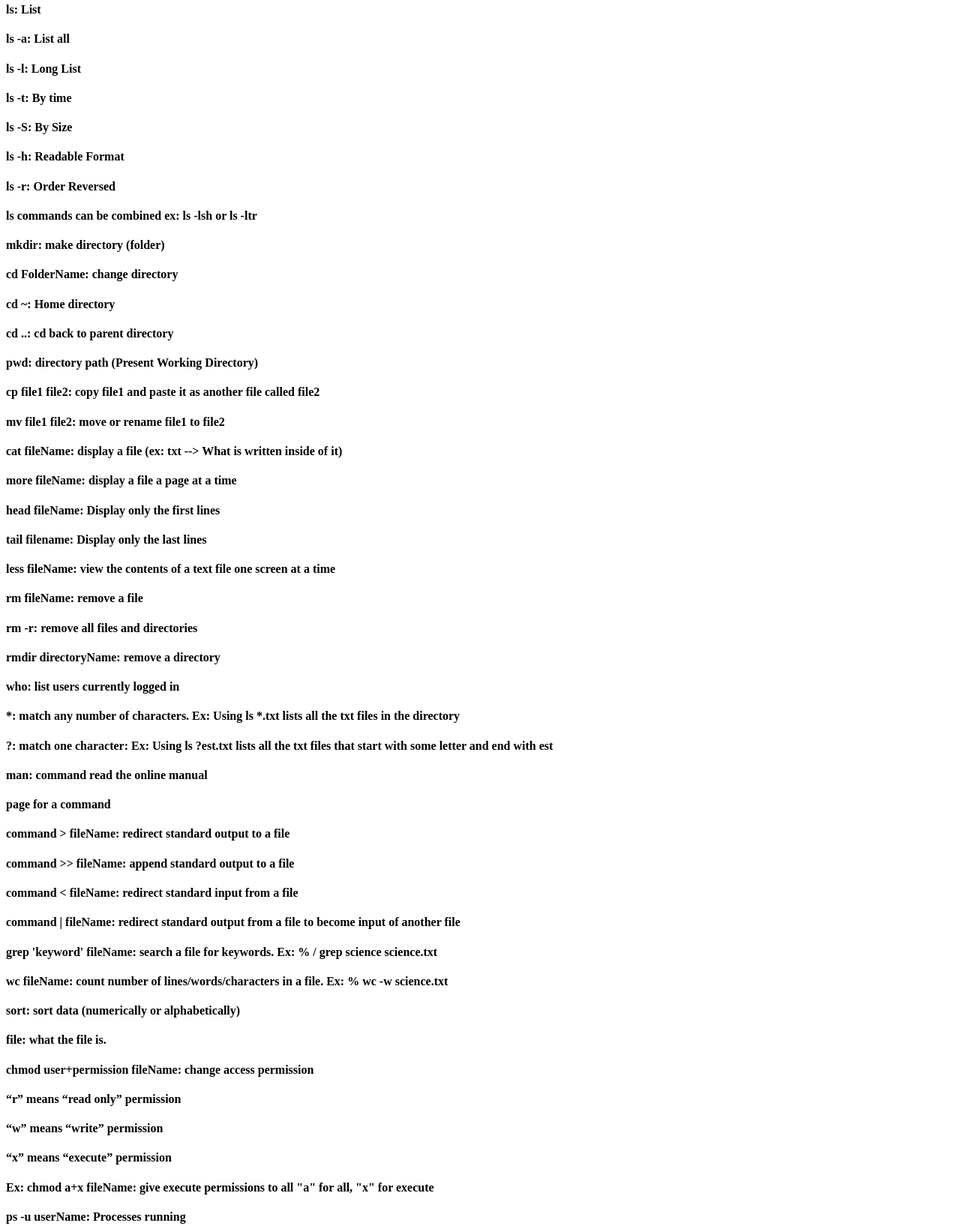
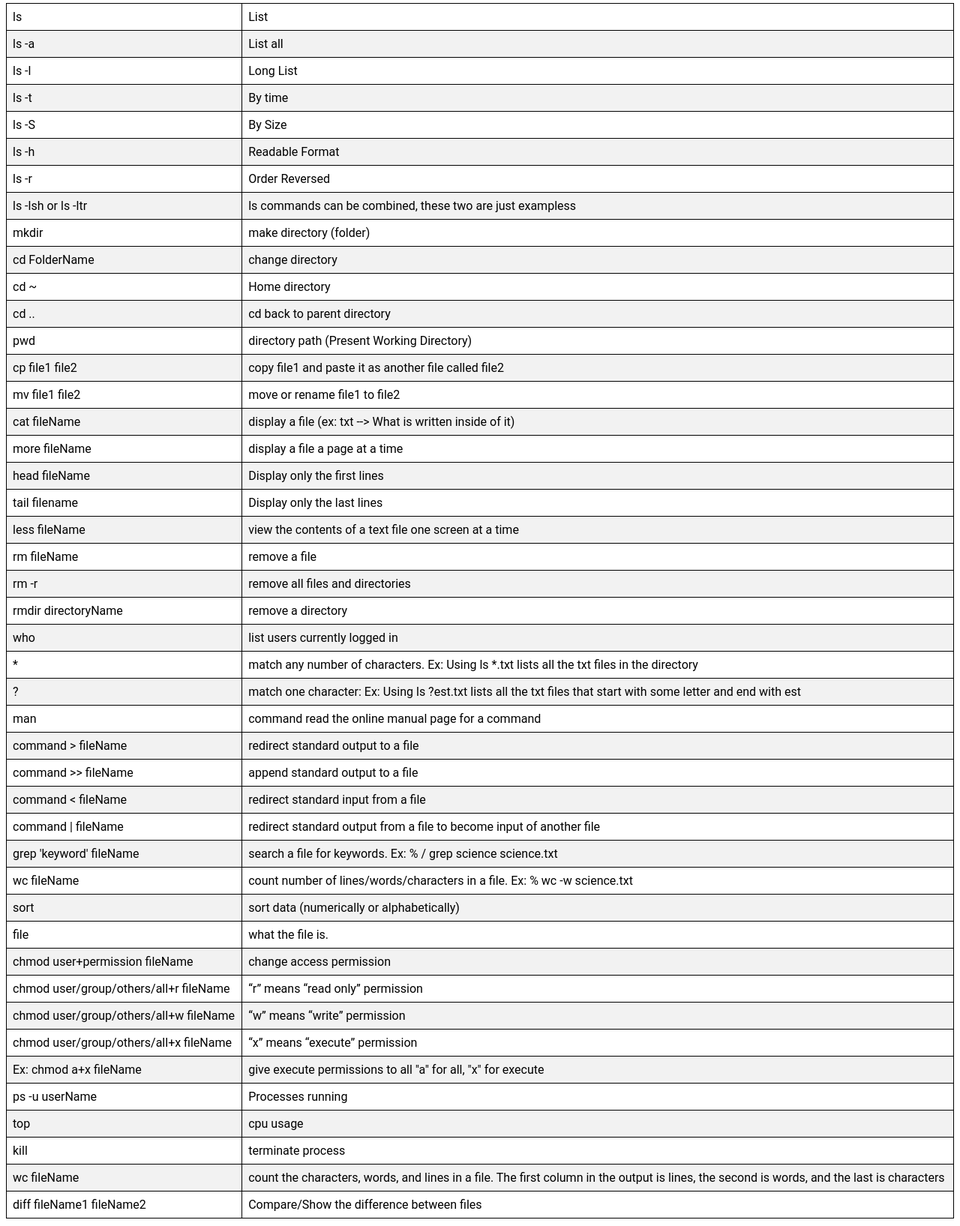
Before and after one commit to JulieSlei/x, a plain HTML site: page commands.html in a window 1280 px wide. Shown: the part 4-1639 px from the top of the page at 75% size. Drawn offline with Linux system fonts and the light colour scheme.

Commit message:
Update commands.html

```diff
--- a/commands.html
+++ b/commands.html
@@ -1,53 +1,208 @@
+<!DOCTYPE html>
 <html>
 <head>
-<title> Commands </title>
-<head>
+  <meta name="viewport" content="width=device-width, initial-scale=1">
+  <title>Commands</title>
+  <style>
+    * {
+      font-family: Roboto, sans-serif;
+    }
+    table {
+      border-collapse: collapse;
+      width: 100%;
+    }
+    th, td {
+      border: 1px solid black;
+      padding: 8px;
+      text-align: left;
+    }
+    tr:nth-child(even) {
+      background-color: #f2f2f2;
+    }
+ </style>
+</head>
 <body>
-<h4>ls: List</h4>
-<h4>ls -a: List all</h4>
-<h4>ls -l: Long List</h4>
-<h4>ls -t: By time</h4>
-<h4>ls -S: By Size</h4>
-<h4>ls -h: Readable Format</h4>
-<h4>ls -r: Order Reversed</h4>
-<h4>ls commands can be combined ex: ls -lsh or ls -ltr</h4>
-<h4>mkdir: make directory (folder)</h4>
-<h4>cd FolderName: change directory</h4>
-<h4>cd ~: Home directory</h4>
-<h4>cd ..: cd back to parent directory</h4>
-<h4>pwd: directory path (Present Working Directory)</h4>
-<h4>cp file1 file2: copy file1 and paste it as another file called file2</h4>
-<h4>mv file1 file2: move or rename file1 to file2</h4>
-<h4>cat fileName: display a file (ex: txt --> What is written inside of it)</h4>
-<h4>more fileName: display a file a page at a time</h4>
-<h4>head fileName: Display only the first lines</h4>
-<h4>tail filename: Display only the last lines</h4>
-<h4>less fileName: view the contents of a text file one screen at a time</h4>
-<h4>rm fileName: remove a file</h4>
-<h4>rm -r: remove all files and directories</h4>
-<h4>rmdir directoryName: remove a directory</h4>
-<h4>who: list users currently logged in</h4>
-<h4>*: match any number of characters. Ex: Using ls *.txt lists all the txt files in the directory</h4>
-<h4>?: match one character: Ex: Using ls ?est.txt lists all the txt files that start with some letter and end with est</h4>
-<h4>man: command read the online manual</h4>
-<h4>page for a command</h4>
-<h4>command > fileName: redirect standard output to a file</h4>
-<h4>command >> fileName: append standard output to a file</h4>
-<h4>command < fileName: redirect standard input from a file</h4>
-<h4>command | fileName: redirect standard output from a file to become input of another file</h4>
-<h4>grep 'keyword' fileName: search a file for keywords. Ex: % / grep science science.txt</h4>
-<h4>wc fileName: count number of lines/words/characters in a file. Ex: % wc -w science.txt</h4>
-<h4>sort: sort data (numerically or alphabetically)</h4>
-<h4>file: what the file is.</h4>
-<h4>chmod user+permission fileName: change access permission</h4>
-<h4>“r” means “read only” permission</h4>
-<h4>“w” means “write” permission</h4>
-<h4>“x” means “execute” permission</h4>
-<h4>Ex: chmod a+x fileName: give execute permissions to all "a" for all, "x" for execute</h4>
-<h4>ps -u userName: Processes running</h4>
-<h4>top: cpu usage</h4>
-<h4>kill: terminate process</h4>
-<h4>wc fileName: count the characters, words, and lines in a file. The first column in the output is lines, the second is words, and the last is characters</h4>
-<h4>diff fileName1 fileName2: Compare/Show the difference between files</h4>
+<table>
+  <tr>
+    <td>ls</td>
+    <td>List</td>
+  </tr>
+  <tr>
+    <td>ls -a</td>
+    <td>List all</td>
+  </tr>
+  <tr>
+    <td>ls -l</td>
+    <td>Long List</td>
+  </tr>
+  <tr>
+    <td>ls -t</td>
+    <td>By time</td>
+  </tr>
+  <tr>
+    <td>ls -S</td>
+    <td>By Size</td>
+  </tr>
+  <tr>
+    <td>ls -h</td>
+    <td>Readable Format</td>
+  </tr>
+  <tr>
+    <td>ls -r</td>
+    <td>Order Reversed</td>
+  </tr>
+  <tr>
+    <td>ls -lsh or ls -ltr</td>
+    <td>ls commands can be combined, these two are just exampless</td>
+  </tr>
+  <tr>
+    <td>mkdir</td>
+    <td>make directory (folder)</td>
+  </tr>
+  <tr>
+    <td>cd FolderName</td>
+    <td>change directory</td>
+  </tr>
+  <tr>
+    <td>cd ~</td>
+    <td>Home directory</td>
+  </tr>
+  <tr>
+    <td>cd ..</td>
+    <td>cd back to parent directory</td>
+  </tr>
+  <tr>
+    <td>pwd</td>
+    <td>directory path (Present Working Directory)</td>
+  </tr>
+  <tr>
+    <td>cp file1 file2</td>
+    <td>copy file1 and paste it as another file called file2</td>
+  </tr>
+  <tr>
+    <td>mv file1 file2</td>
+    <td>move or rename file1 to file2</td>
+  </tr>
+  <tr>
+    <td>cat fileName</td>
+    <td>display a file (ex: txt --> What is written inside of it)</td>
+  </tr>
+  <tr>
+    <td>more fileName</td>
+    <td>display a file a page at a time</td>
+  </tr>
+  <tr>
+    <td>head fileName</td>
+    <td>Display only the first lines</td>
+  </tr>
+  <tr>
+    <td>tail filename</td>
+    <td>Display only the last lines</td>
+  </tr>
+  <tr>
+    <td>less fileName</td>
+    <td>view the contents of a text file one screen at a time</td>
+  </tr>
+  <tr>
+    <td>rm fileName</td>
+    <td>remove a file</td>
+  </tr>
+  <tr>
+    <td>rm -r</td>
+    <td>remove all files and directories</td>
+  </tr>
+  <tr>
+    <td>rmdir directoryName</td>
+    <td>remove a directory</td>
+  </tr>
+  <tr>
+    <td>who</td>
+    <td>list users currently logged in</td>
+  </tr>
+  <tr>
+    <td>*</td>
+    <td>match any number of characters. Ex: Using ls *.txt lists all the txt files in the directory</td>
+  </tr>
+  <tr>
+    <td>?</td>
+    <td>match one character: Ex: Using ls ?est.txt lists all the txt files that start with some letter and end with est</td>
+  </tr>
+  <tr>
+    <td>man</td>
+    <td>command read the online manual page for a command</td>
+  </tr>
+  <tr>
+    <td>command > fileName</td>
+    <td>redirect standard output to a file</td>
+  </tr>
+  <tr>
+    <td>command >> fileName</td>
+    <td>append standard output to a file</td>
+  </tr>
+  <tr>
+    <td>command < fileName</td>
+    <td>redirect standard input from a file</td>
+  </tr>
+  <tr>
+    <td>command | fileName</td>
+    <td>redirect standard output from a file to become input of another file</td>
+  </tr>
+  <tr>
+    <td>grep 'keyword' fileName</td>
+    <td>search a file for keywords. Ex: % / grep science science.txt</td>
+  </tr>
+  <tr>
+    <td>wc fileName</td>
+    <td>count number of lines/words/characters in a file. Ex: % wc -w science.txt</td>
+  </tr>
+  <tr>
+    <td>sort</td>
+    <td>sort data (numerically or alphabetically)</td>
+  </tr>
+  <tr>
+    <td>file</td>
+    <td>what the file is.</td>
+  </tr>
+  <tr>
+    <td>chmod user+permission fileName</td>
+    <td>change access permission</td>
+  </tr>
+  <tr>
+    <td>chmod user/group/others/all+r fileName</td>
+    <td>“r” means “read only” permission</td>
+  </tr>
+  <tr>
+    <td>chmod user/group/others/all+w fileName</td>
+    <td>“w” means “write” permission</td>
+  </tr>
+  <tr>
+    <td>chmod user/group/others/all+x fileName</td>
+    <td>“x” means “execute” permission</td>
+  </tr>
+  <tr>
+    <td>Ex: chmod a+x fileName</td>
+    <td>give execute permissions to all "a" for all, "x" for execute</td>
+  </tr>
+  <tr>
+    <td>ps -u userName</td>
+    <td>Processes running</td>
+  </tr>
+  <tr>
+    <td>top</td>
+    <td>cpu usage</td>
+  </tr>
+  <tr>
+    <td>kill</td>
+    <td>terminate process</td>
+  </tr>
+  <tr>
+    <td>wc fileName</td>
+    <td>count the characters, words, and lines in a file. The first column in the output is lines, the second is words, and the last is characters</td>
+  </tr>
+  <tr>
+    <td>diff fileName1 fileName2</td>
+    <td>Compare/Show the difference between files</td>
+  </tr>
+</table>
 </body>
 </html>
```
